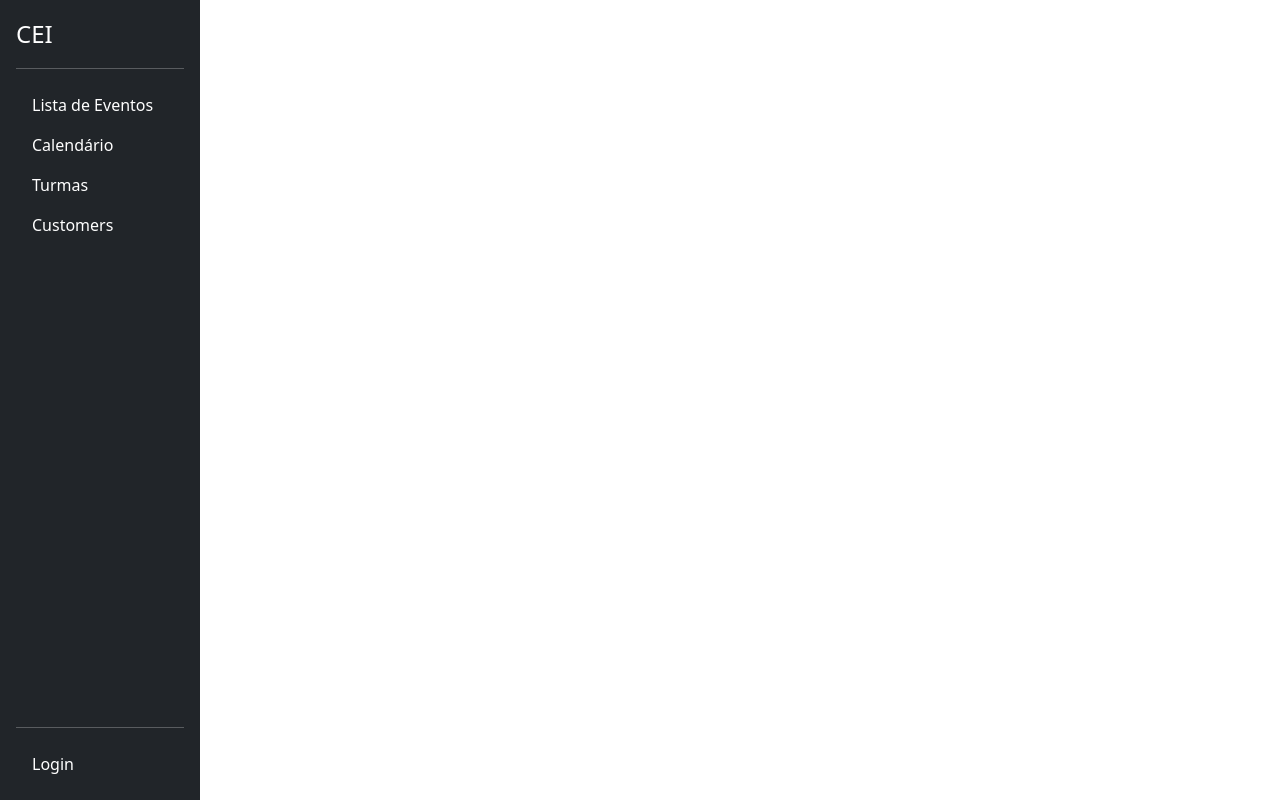
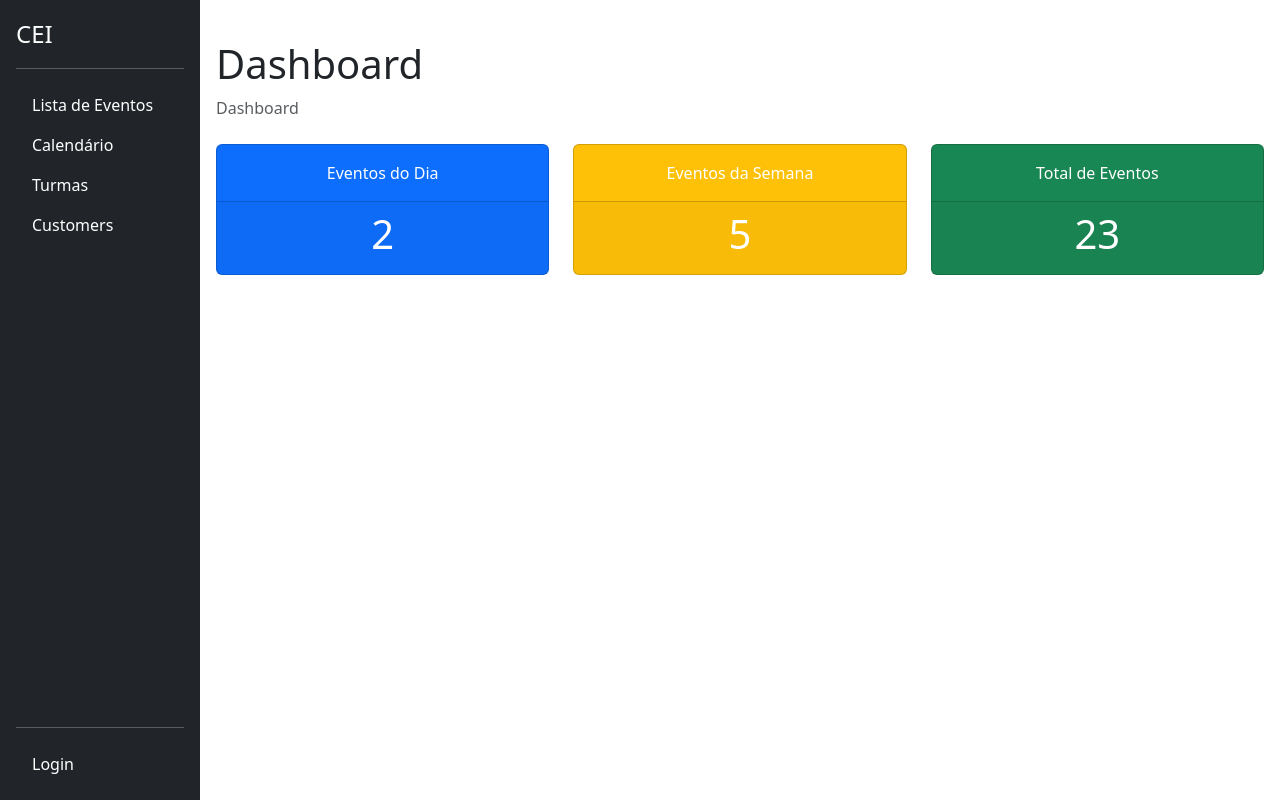
Before and after one commit to andre7zl/calendar-list, a Django app: page / in a window 1280 px wide. Run offline with Django 3.2, Linux system fonts and the light colour scheme; some libraries are stand-ins or nearby versions.

Commit message:
adicionando cards de dashborad na home

```diff
--- a/tasks/templates/tasks/calendar.html
+++ b/tasks/templates/tasks/calendar.html
@@ -19,7 +19,7 @@
     <div class="col-md-3">
         <h5>Calendário da Turma:</h5>
         <select id="turma-select" class="form-select" aria-label="Selecionar Turma" style="width: 95%;">
-            <option value="" selected>Selecione a Turma</option>
+            <option value="" selected>Todas as turmas</option>
             {% for turma in turmas %}
                 <option value="{{ turma.id }}">{{ turma.nome }}</option>
             {% endfor %}
--- a/tasks/templates/tasks/home.html
+++ b/tasks/templates/tasks/home.html
@@ -3,5 +3,45 @@
 {% block title %}Lista de Tarefas{% endblock %}
 
 {% block content %}
-
+<div class="container-fluid">
+    <h1 class="mt-4">Dashboard</h1>
+    <ol class="breadcrumb mb-4">
+        <li class="breadcrumb-item active">Dashboard</li>
+    </ol>
+    <div class="row">
+        <div class="col-12">
+            <div class="row">
+                <div class="col-4">
+                    <div class="card text-center bg-primary text-white mb-4">
+                        <div class="card-body">Eventos do Dia</div>
+                        <div class="card-footer d-flex align-items-center justify-content-center">
+                            <h1>2</h1>
+                        </div>
+                    </div>
+                </div>
+                <div class="col-4">
+                    <div class="card text-center bg-warning text-white mb-4">
+                        <div class="card-body">Eventos da Semana</div>
+                        <div class="card-footer d-flex align-items-center justify-content-center">
+                            <h1>5</h1>
+                        </div>
+                    </div>
+                </div>
+                <div class="col-4">
+                    <div class="card bg-success text-center text-white mb-4">
+                        <div class="card-body">Total de Eventos</div>
+                        <div class="card-footer d-flex align-items-center justify-content-center">
+                            <h1>23</h1>
+                        </div>
+                    </div>
+                </div>
+            </div>
+            <div class="row">
+                <div class="col-12">
+                    <!-- Conteúdo para coluna que ocupa toda a linha -->
+                </div>
+            </div>
+        </div>
+    </div>
+</div>
 {% endblock %}
```
